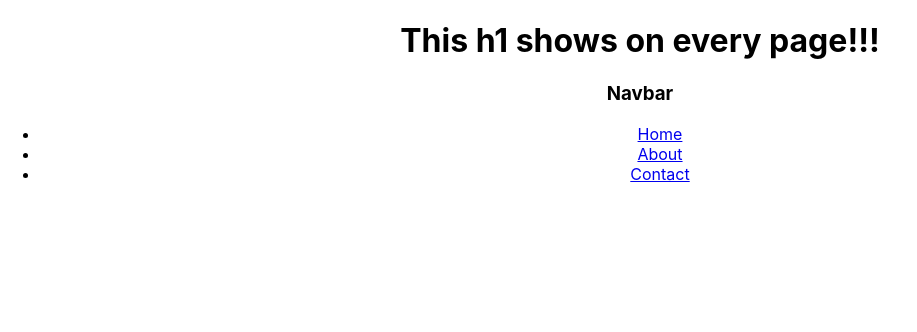
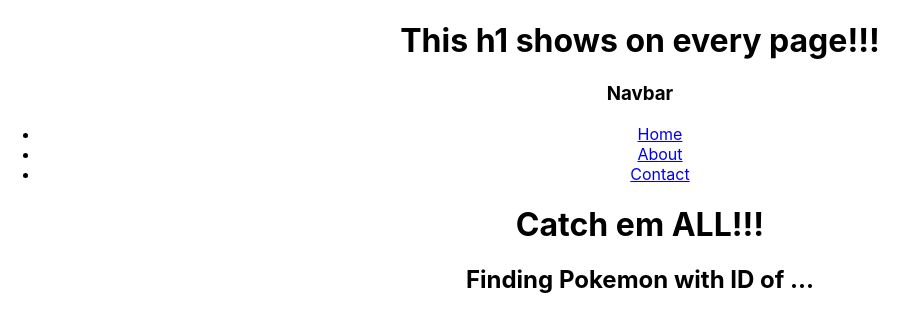
Before and after one commit to jeevanng/week_6_thursday, a React (Create React App) app: page /pokemon in a window 1280 px wide. Shown: the top 332 px of the page, without its empty margins (0-917 px from the left). Built offline with nearby package versions, Linux system fonts and the light colour scheme.

Commit message:
feat: Pokemon page with route and params

```diff
--- a/src/App.js
+++ b/src/App.js
@@ -9,6 +9,7 @@
 import AboutPage from './pages/AboutPage';
 import ContactPage from './pages/ContactPage';
 import Navbar from './components/Navbar';
+import PokemonFetcherPage from './pages/PokemonFetcherPage';
 
 function App() {
   return (
@@ -49,7 +50,10 @@
           <Route path="contact" element={<ContactPage />} />
         </Route> */}
 
+        <Route path="/pokemon" element={<PokemonFetcherPage />} />
+        <Route path="/pokemon/:pokemonId" element={<PokemonFetcherPage />} />
       </Routes>
+
 
     </div>
   );
--- a/src/pages/PokemonFetcherPage.jsx
+++ b/src/pages/PokemonFetcherPage.jsx
@@ -1,8 +1,16 @@
+
+import { useParams } from "react-router-dom";
 
 export default function PokemonFetcherPage(props){
+
+
+    let {pokemonId} = useParams();
+
 	return(
 		<div>
 			<h1>Catch em ALL!!!</h1>
+
+            <h2>Finding Pokemon with ID of ... {pokemonId}</h2>
 		</div>
 	)
 }
```
